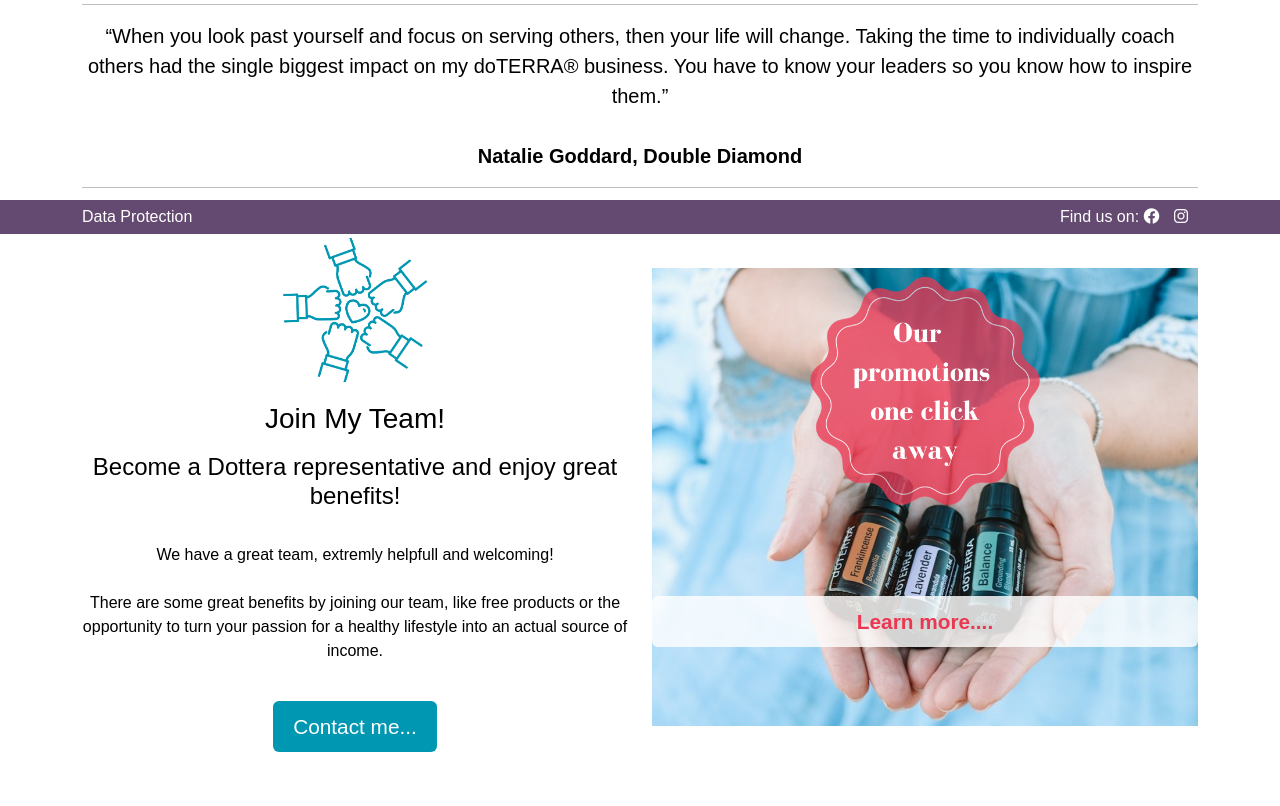
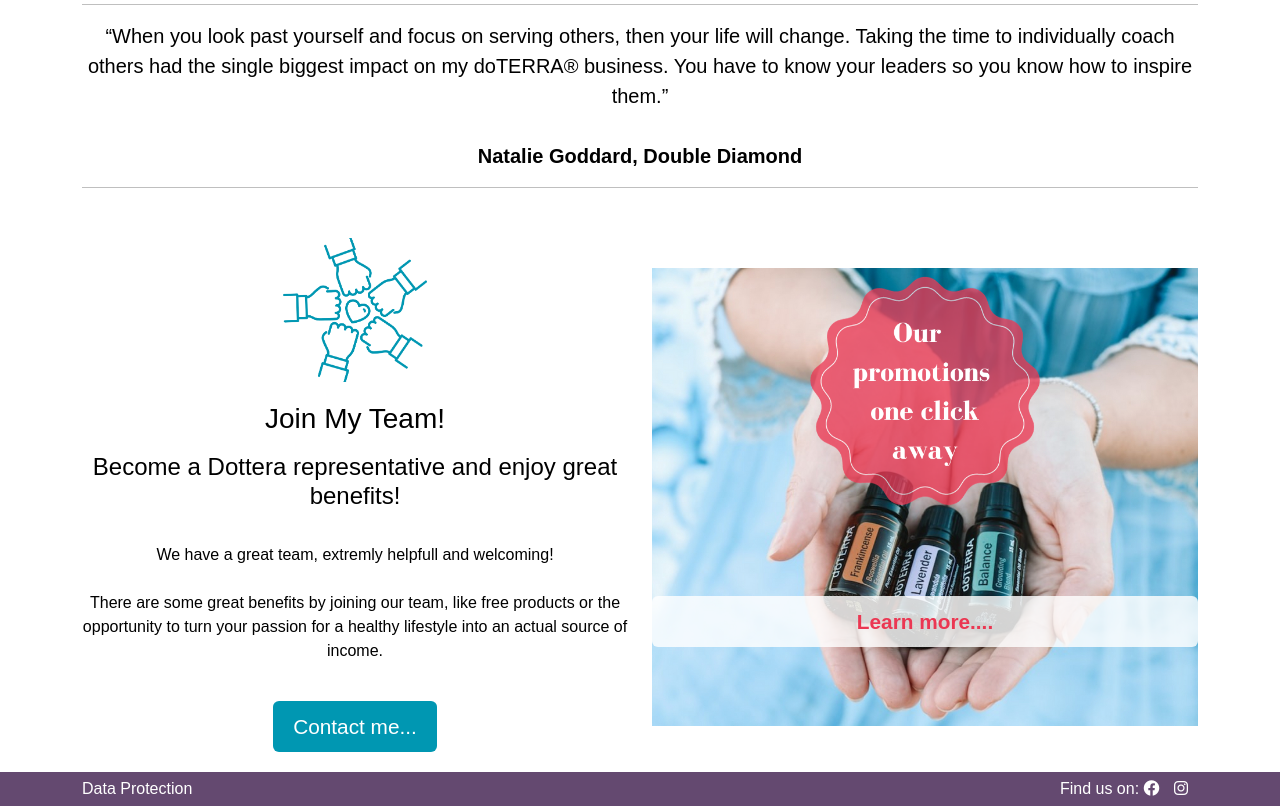
Before and after one commit to mtopircean/essentials-by-livia, a Django app: page / in a window 1280 px wide. Shown: the part 566-1372 px from the top of the page. Before the commit the page ends 1318 px from the top, so only its background shows below. Run offline with Django 3.2, Linux system fonts and the light colour scheme.

Commit message:
Change footer from fixed and re-aligned content

```diff
--- a/static/css/style.css
+++ b/static/css/style.css
@@ -25,12 +25,12 @@ body {
 .navbar {
     margin-bottom: 10px;
     background-color: #64497049;
+    background-image: linear-gradient(135deg, rgba(255, 255, 255, 0.2) 0%, rgba(255, 255, 255, 0.6) 100%);
 }
 
 .footer {
     background-color: #644970;
     padding: 20px;
-    position: fixed;
     bottom: 0;
     width: 100%;
     height: auto;
--- a/templates/footer.html
+++ b/templates/footer.html
@@ -1,10 +1,10 @@
 <footer class="footer">
     <div class="container">
         <div class="row">
-            <div id ="data-protection" class="col-lg-6">
+            <div id ="data-protection" class="col-6">
                 <p>Data Protection</p>
             </div>
-            <div id="social-media" class="col-lg-6">
+            <div id="social-media" class="col-6  text-end">
                 <p class="float-lg-end">Find us on:
                     <a href="https://www.facebook.com/" target="_blank">
                         <i class="fa-brands fa-facebook"></i>
```
